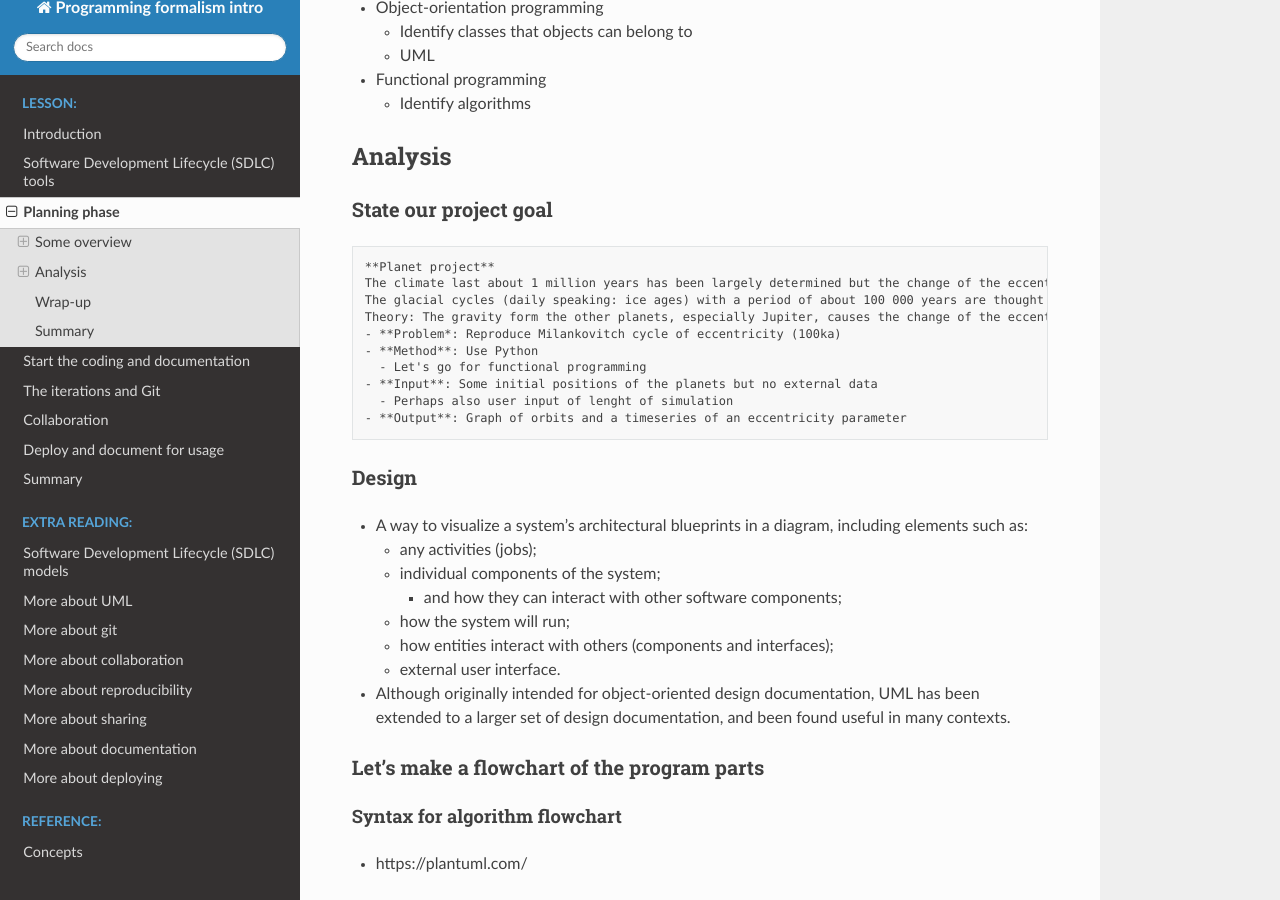
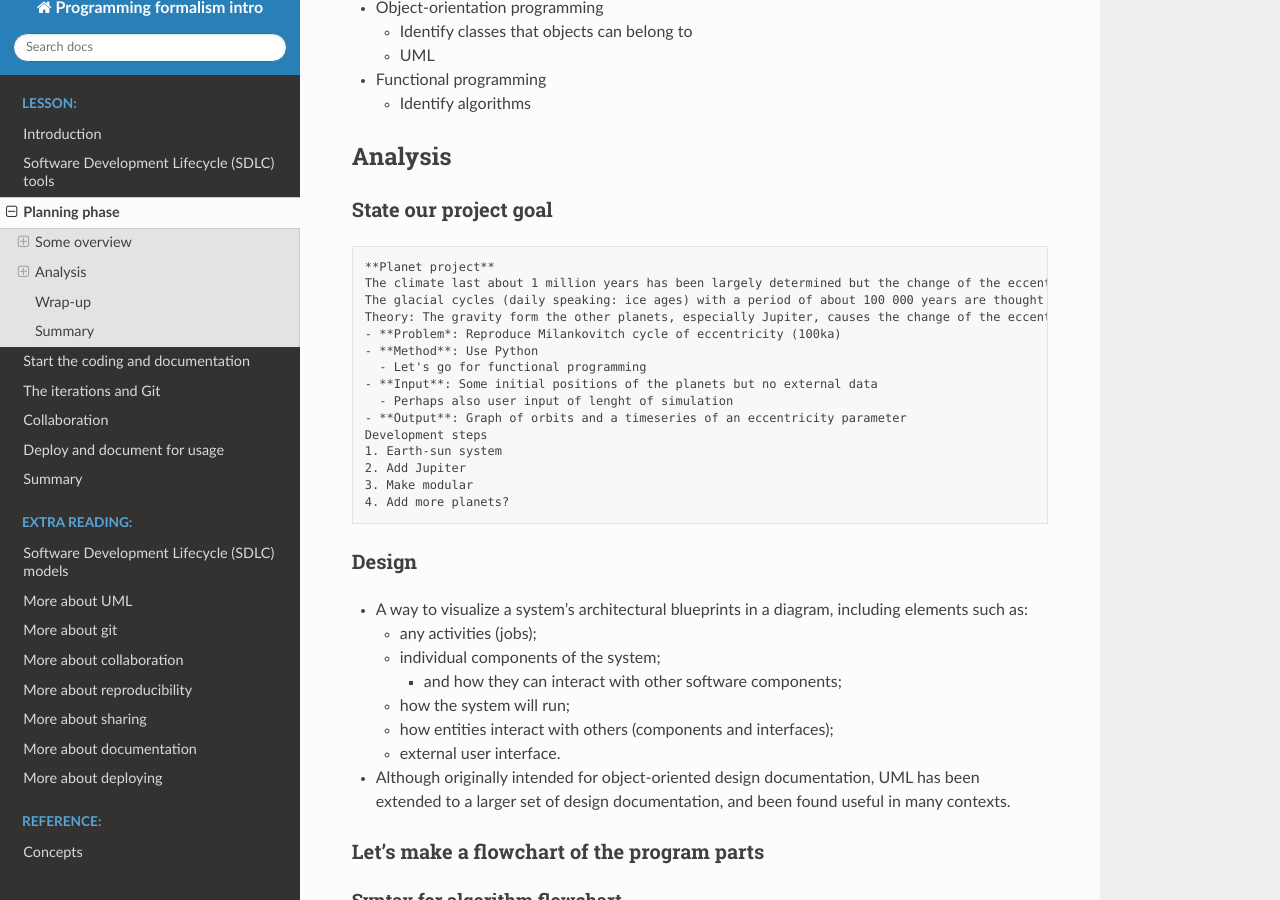
Before and after one commit to UPPMAX/programming_formalisms_intro, a Sphinx documentation site: the page built from doc/flowcharts.md, in a window 1280 px wide and 900 px high, scrolled down 1449 px. Built offline with Sphinx 7.4.7 and the Read the Docs theme 2.0.0, drawn with Linux system fonts in a browser that asks for light colours; pages that are not in the unit, such as notebooks, are missing from menus.

Commit message:
dev steps flowcharts.md

````diff
--- a/doc/flowcharts.md
+++ b/doc/flowcharts.md
@@ -74,6 +74,12 @@ Theory: The gravity form the other planets, especially Jupiter, causes the chang
 - **Input**: Some initial positions of the planets but no external data
   - Perhaps also user input of lenght of simulation
 - **Output**: Graph of orbits and a timeseries of an eccentricity parameter
+Development steps
+1. Earth-sun system
+2. Add Jupiter
+3. Make modular
+4. Add more planets?
+
 ```
 
 ### Design
````
